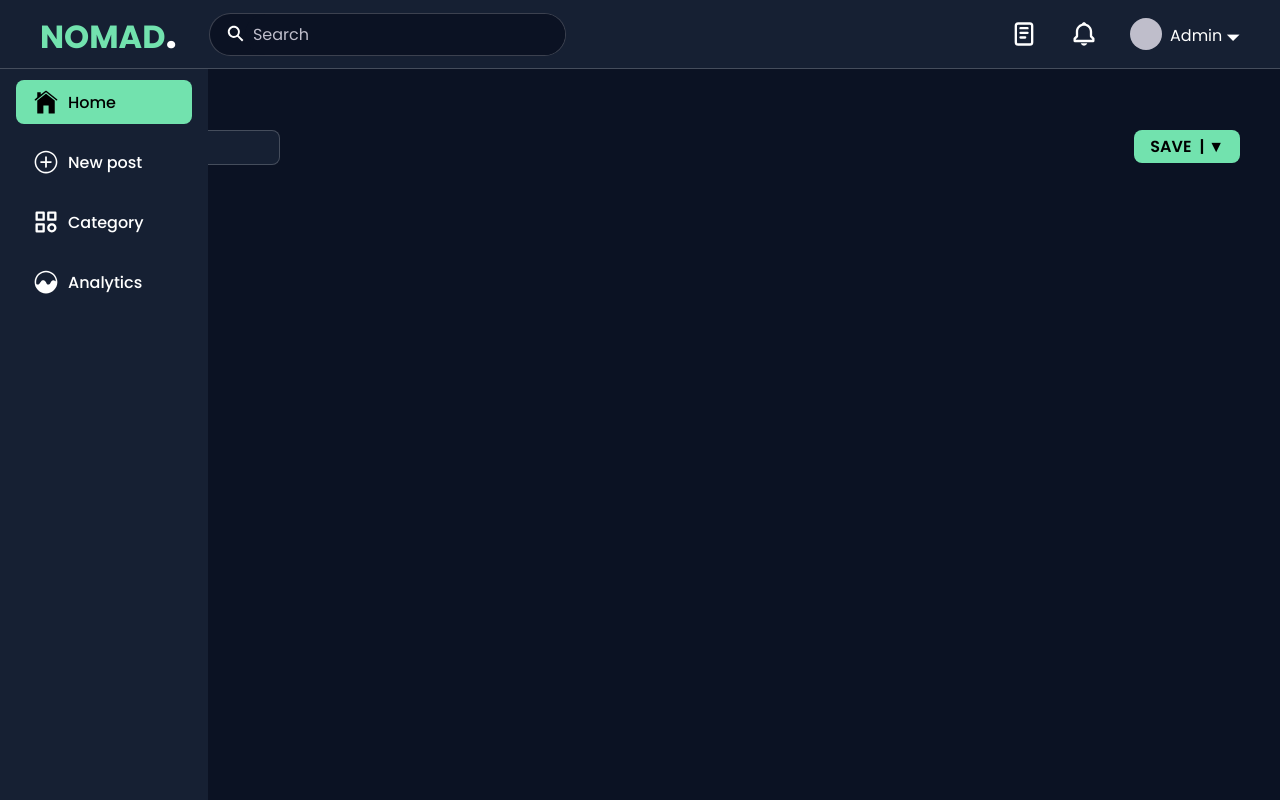
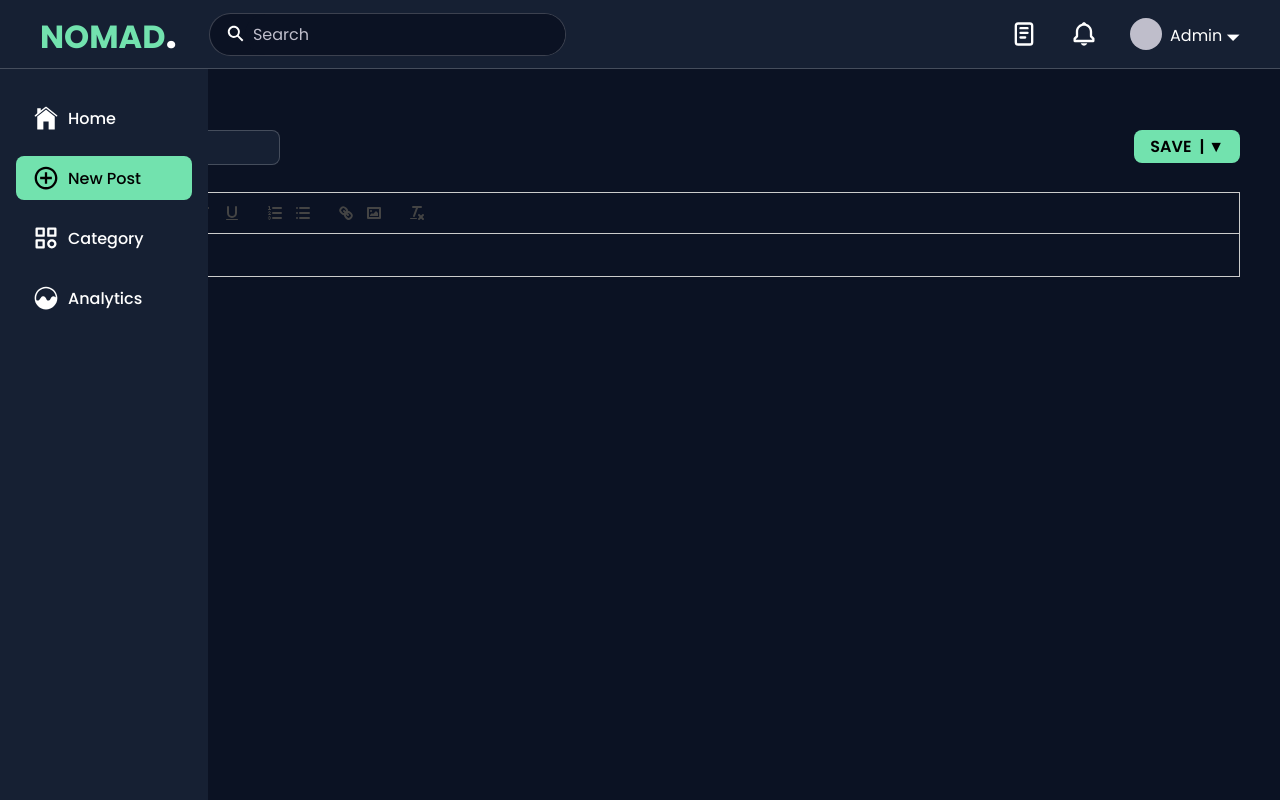
Before and after one commit to SELVAPRASANTH-SELLASAMY/nomad, a React (Create React App) app: page /home/newpost in a window 1280 px wide. Both pictures are taken after a click on the element "NOMAD". Built offline with nearby package versions, Linux system fonts and the light colour scheme.

Commit message:
Getting started with QuillJs

```diff
--- a/package.json
+++ b/package.json
@@ -7,6 +7,7 @@
     "@testing-library/react": "^13.4.0",
     "@testing-library/user-event": "^13.5.0",
     "lodash": "^4.17.21",
+    "quill": "^2.0.3",
     "react": "^18.3.1",
     "react-dom": "^18.3.1",
     "react-icons": "^5.3.0",
--- /dev/null
+++ b/src/components/editor/Editor.jsx
@@ -0,0 +1,19 @@
+import { useEffect, useRef } from "react";
+import 'quill/dist/quill.snow.css';
+import Quill from "quill";
+import { QuillConfig } from './editorConfig';
+function Editor(){
+    const editorRef = useRef(null);
+    const quillInstance = useRef(null);
+    useEffect(()=>{
+        if(!quillInstance.current && editorRef.current){
+            quillInstance.current = new Quill(editorRef.current, QuillConfig)
+        }
+    },[]);
+    return(
+        <section className="nomad-editor mt-120">
+            <div ref={editorRef}/>
+        </section>
+    );
+}
+export default Editor;
--- /dev/null
+++ b/src/components/editor/editorConfig.js
@@ -0,0 +1,13 @@
+const QuillConfig = {
+    theme:'snow',
+    modules: {
+        toolbar: [
+            [{header:[3, 4, 5, 6, false]}],
+            ['bold','italic','underline'],
+            [{list:'ordered'},{list:'bullet'}],
+            ['link','image'],
+            ['clean']
+        ]
+    }
+}
+export { QuillConfig };
--- a/src/components/login/login.css
+++ b/src/components/login/login.css
@@ -246,6 +246,9 @@
 }
 .pb-15{
     padding-bottom: 1.5rem;
+}
+.pt-5{
+    padding-top: 5rem;
 }
 .ptb-025{
     padding-top: .25rem;
--- a/src/components/newpost/Newpost.jsx
+++ b/src/components/newpost/Newpost.jsx
@@ -1,5 +1,6 @@
 import { Select } from '../../sharedUi/select';
 import ActionButton from './ActionButton';
+import Editor from '../editor/Editor';
 function Newpost(){
     return(
         <>
@@ -13,6 +14,7 @@ function Newpost(){
                     <ActionButton/>
                 </div>
             </section>
+            <Editor/>
         </>
     );
 }
--- a/src/components/sidebar/Sidebar.jsx
+++ b/src/components/sidebar/Sidebar.jsx
@@ -1,27 +1,42 @@
-import { IoIosHome, IoIosAddCircleOutline, IoIosAnalytics } from "react-icons/io";
+import { IoIosHome, IoMdAddCircleOutline, IoIosAnalytics } from "react-icons/io";
 import { BiCategory } from "react-icons/bi";
-import { Outlet } from "react-router-dom";
+import { Outlet, useLocation } from "react-router-dom";
 function Sidebar({showNavbar}){
+    const location = useLocation();
+    const navigations = [
+        {
+            path:'/home',
+            name:'Home',
+            icon:<IoIosHome/>
+        },
+        {
+            path:'/home/newpost',
+            name:'New Post',
+            icon:<IoMdAddCircleOutline/>
+        },
+        {
+            path:'/category',
+            name:'Category',
+            icon:<BiCategory/>
+        },
+        {
+            path:'/analytics',
+            name:'Analytics',
+            icon:<IoIosAnalytics/>
+        }
+    ];
     return(
         <>
             {showNavbar &&
-                <nav className="w-13rem h-100 bg-tile-blue plr-1 fixed left-0 top-0 z-index-91">
-                    <a href="/home" className="text-black fs-6 d-flex center-y gap-05 rounded-05 ptb-05 plr-1 mt-5 mtb-1 bg-green">
-                        <IoIosHome/>
-                        <span className="fs-4">Home</span>
-                    </a>
-                    <a href="home/newpost" className="text-white fs-6 d-flex center-y gap-05 rounded-05 ptb-05 plr-1 mtb-1">
-                        <IoIosAddCircleOutline/>
-                        <span className="fs-4">New post</span>
-                    </a>
-                    <a href="/category" className="text-white fs-6 d-flex center-y gap-05 rounded-05 ptb-05 plr-1 mtb-1">
-                        <BiCategory/>
-                        <span className="fs-4">Category</span>
-                    </a>
-                    <a href="/analytics" className="text-white fs-6 d-flex center-y gap-05 rounded-05 ptb-05 plr-1 mtb-1">
-                        <IoIosAnalytics/>
-                        <span className="fs-4">Analytics</span>
-                    </a>
+                <nav className="w-13rem h-100 bg-tile-blue plr-1 fixed left-0 top-0 z-index-91 pt-5">
+                    {
+                        navigations.map((nav,index)=>(
+                            <a key={index} href={nav.path} className={`fs-6 d-flex center-y gap-05 rounded-05 ptb-05 plr-1 mtb-1 ${location.pathname === nav.path ? 'bg-green text-black' : 'text-white'}`}>
+                                {nav.icon}
+                                <span className="fs-4">{nav.name}</span>
+                            </a>
+                        ))
+                    }
                 </nav>
             }
             <Outlet/>
```
Also changed, not shown: 1 other file (tests, documents, lock files or other folders).
